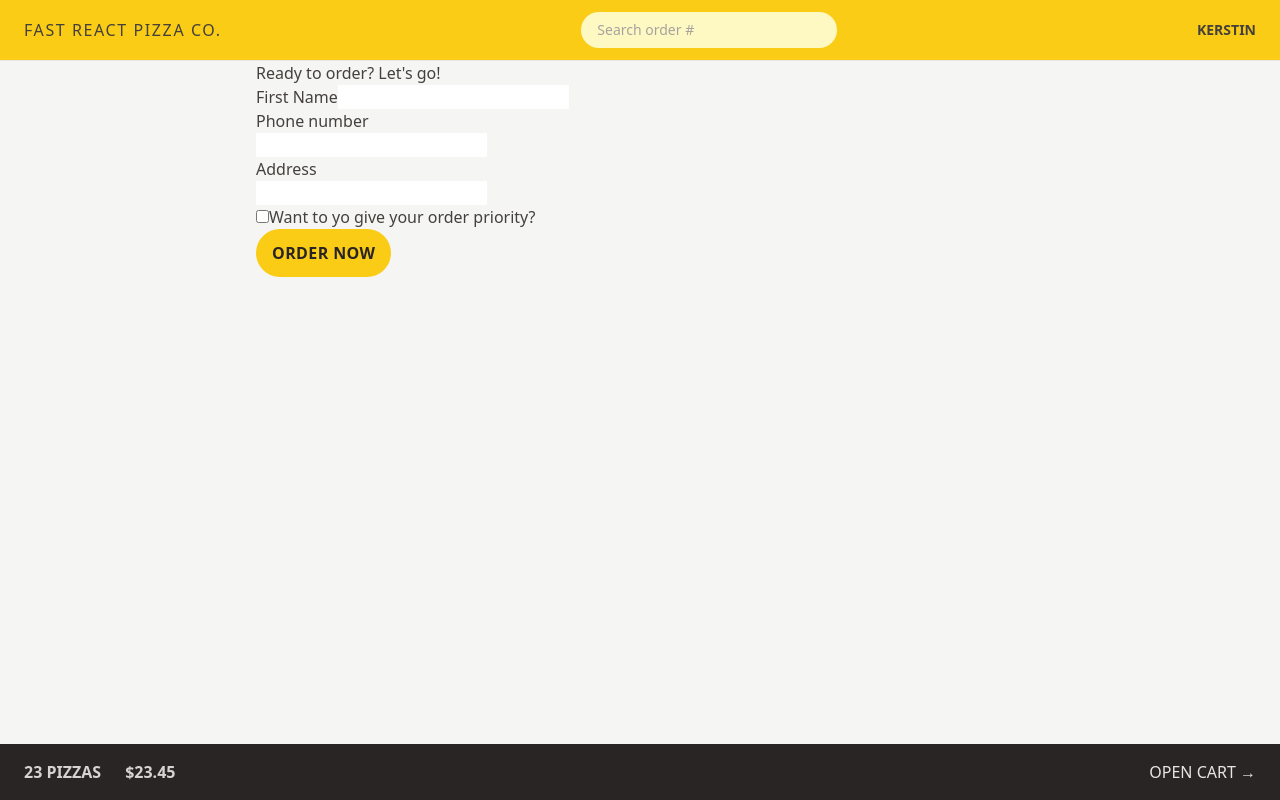
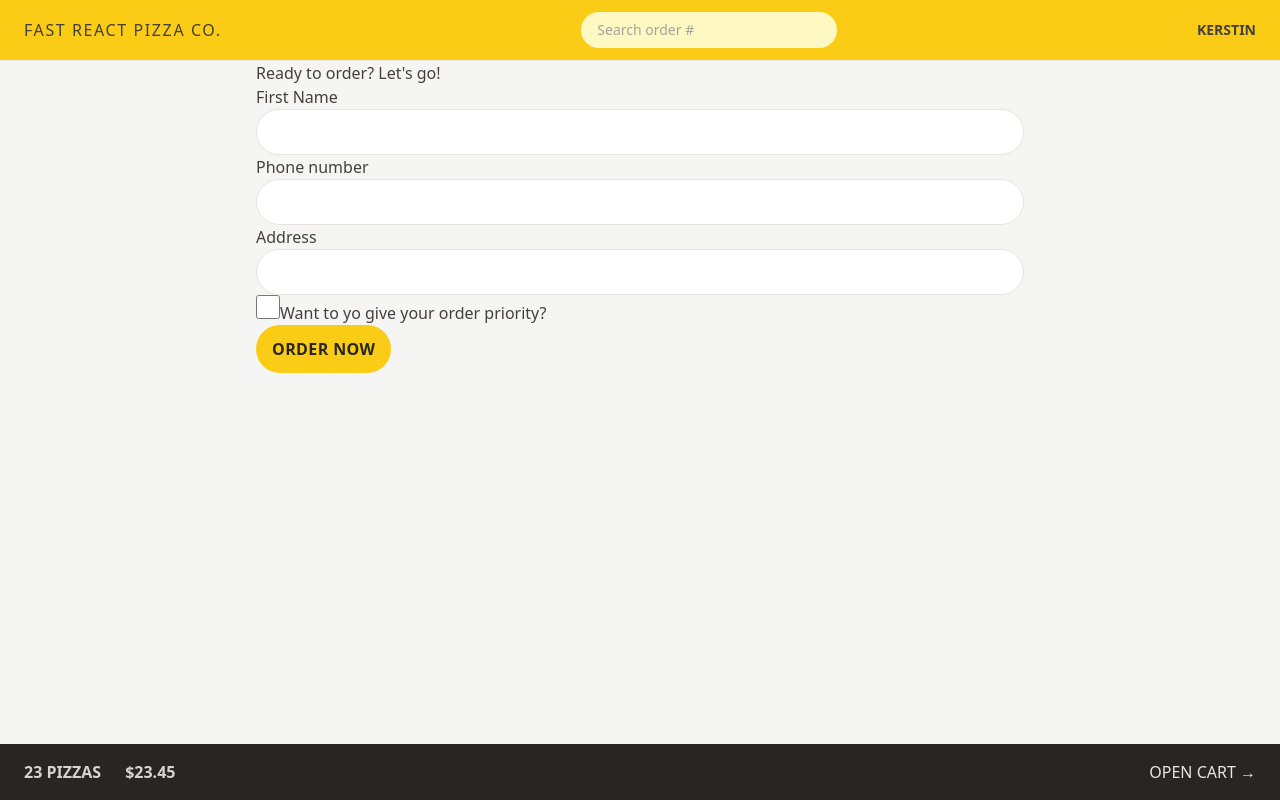
Before and after one commit to kerstin-w/fast-react-pizza, a React (Vite) app: page /order/new in a window 1280 px wide. Built offline with nearby package versions, Linux system fonts and the light colour scheme.

Commit message:
style: Create @layer component to style the input fields for CreateOrder

```diff
--- a/src/features/order/CreateOrder.jsx
+++ b/src/features/order/CreateOrder.jsx
@@ -49,13 +49,13 @@
       <Form method="POST">
         <div>
           <label>First Name</label>
-          <input type="text" name="customer" required />
+          <input className="input" type="text" name="customer" required />
         </div>
 
         <div>
           <label>Phone number</label>
           <div>
-            <input type="tel" name="phone" required />
+            <input className="input" type="tel" name="phone" required />
           </div>
           {formErrors?.phone && <p>{formErrors.phone}</p>}
         </div>
@@ -63,12 +63,13 @@
         <div>
           <label>Address</label>
           <div>
-            <input type="text" name="address" required />
+            <input className="input" type="text" name="address" required />
           </div>
         </div>
 
         <div>
           <input
+            className="h-6 w-6 accent-yellow-400 focus:outline-none focus:ring focus:ring-yellow-400 focus:ring-offset-2"
             type="checkbox"
             name="priority"
             id="priority"
--- a/src/features/order/SearchOrder.jsx
+++ b/src/features/order/SearchOrder.jsx
@@ -18,7 +18,7 @@
         placeholder="Search order #"
         value={query}
         onChange={(e) => setQuery(e.target.value)}
-        className="w-28 rounded-full bg-yellow-100 px-4 py-2 text-sm transition-all duration-300 placeholder:text-stone-400 focus:outline-none focus:ring focus:ring-yellow-500 focus:ring-opacity-50 sm:w-64 sm:focus:w-72"
+        className="w-28 rounded-full bg-yellow-100 px-4 py-2 text-sm transition-all duration-300 placeholder:text-stone-400 focus:outline-none focus:ring focus:ring-yellow-400 focus:ring-opacity-50 sm:w-64 sm:focus:w-72"
       ></input>
     </form>
   );
--- a/src/index.css
+++ b/src/index.css
@@ -2,43 +2,48 @@
 @tailwind components;
 @tailwind utilities;
 
-/*
-body {
-  font-family: system-ui, -apple-system, BlinkMacSystemFont, 'Segoe UI', Roboto,
-    Oxygen, Ubuntu, Cantarell, 'Open Sans', 'Helvetica Neue', sans-serif;
-  background-color: #f7f7f7;
-  color: #444;
+@layer components {
+  .input {
+    @apply w-full rounded-full border border-stone-200 px-4 py-2 text-sm placeholder-stone-400 transition-all duration-300 focus:outline-none focus:ring focus:ring-yellow-400 md:px-6 md:py-3;
+  }
 }
-
-.layout {
-  display: grid;
-  grid-template-rows: auto 1fr auto;
-  gap: 32px;
-  height: 100dvh;
-}
-*/
 
 /* https://dev.to/afif/i-made-100-css-loaders-for-your-next-project-4eje */
 .loader {
   width: 45px;
   aspect-ratio: 0.75;
   --c: no-repeat linear-gradient(#333 0 0);
-  background: var(--c) 0% 50%, var(--c) 50% 50%, var(--c) 100% 50%;
+  background:
+    var(--c) 0% 50%,
+    var(--c) 50% 50%,
+    var(--c) 100% 50%;
   background-size: 20% 50%;
   animation: loading 1s infinite linear;
 }
 
 @keyframes loading {
   20% {
-    background-position: 0% 0%, 50% 50%, 100% 50%;
+    background-position:
+      0% 0%,
+      50% 50%,
+      100% 50%;
   }
   40% {
-    background-position: 0% 100%, 50% 0%, 100% 50%;
+    background-position:
+      0% 100%,
+      50% 0%,
+      100% 50%;
   }
   60% {
-    background-position: 0% 50%, 50% 100%, 100% 0%;
+    background-position:
+      0% 50%,
+      50% 100%,
+      100% 0%;
   }
   80% {
-    background-position: 0% 50%, 50% 50%, 100% 100%;
+    background-position:
+      0% 50%,
+      50% 50%,
+      100% 100%;
   }
 }
```
